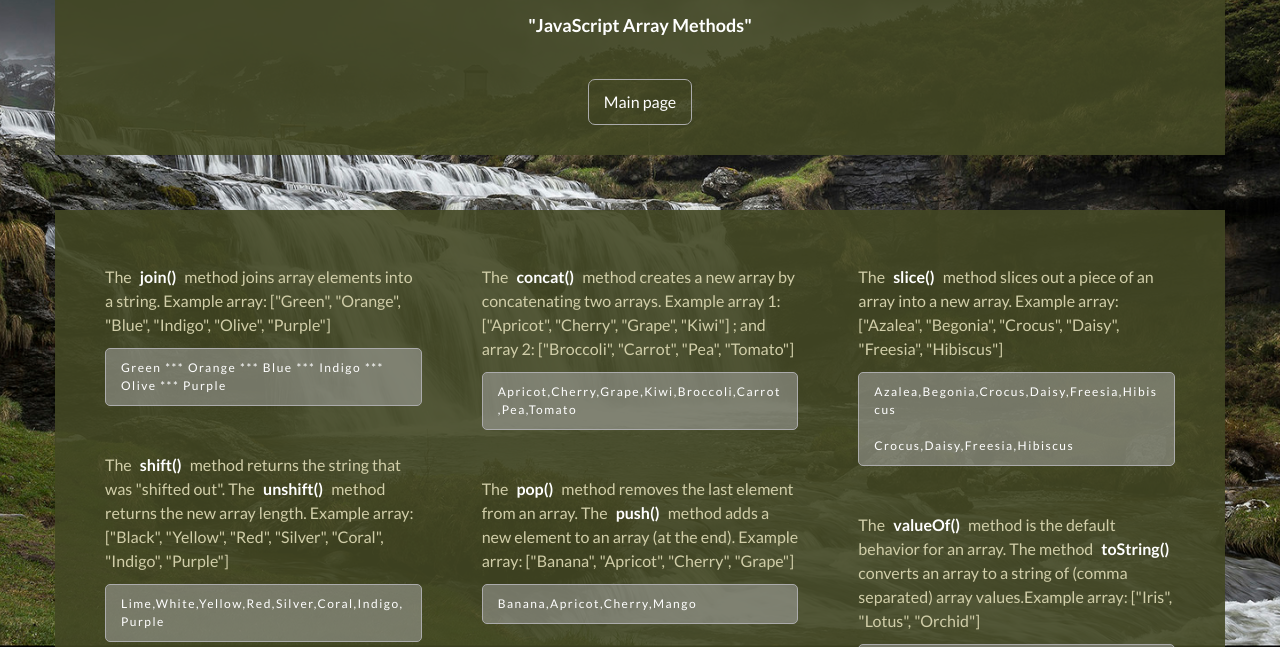
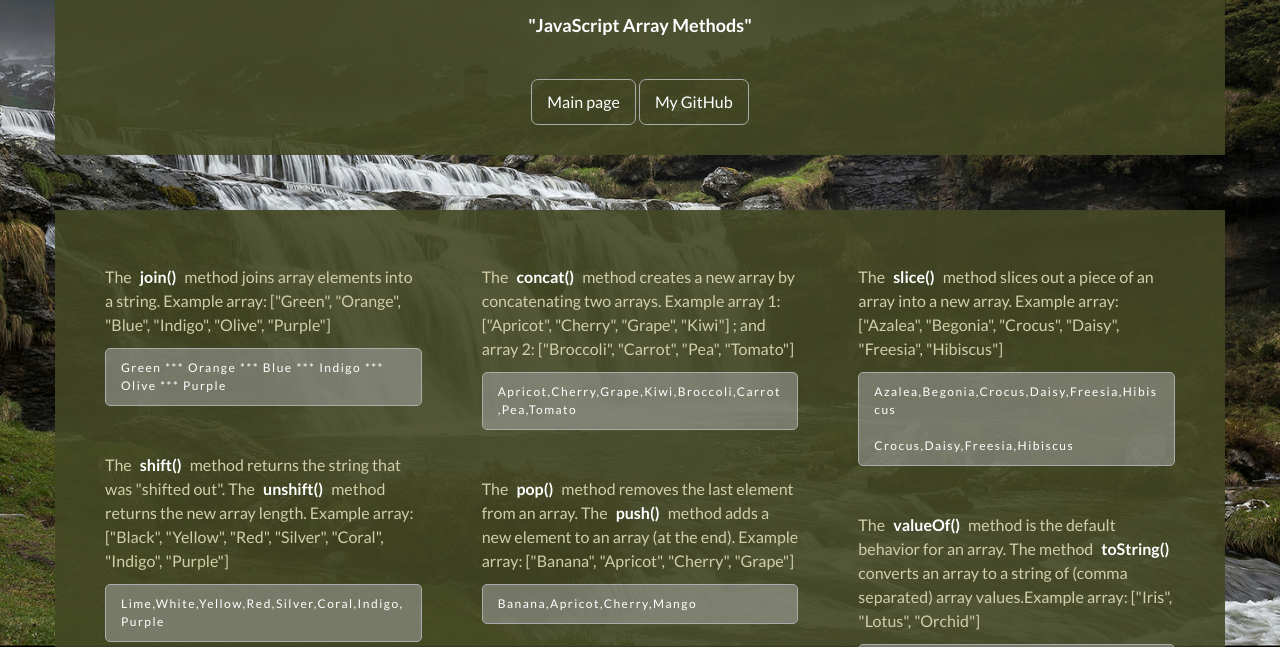
Before and after one commit to ZlataSon/zlatason.github.io, a plain HTML site: page lesson_1/lesson1.html in a window 1280 px wide. Shown: the part 153-800 px from the top of the page. Drawn offline with Linux system fonts and the light colour scheme.

Commit message:
commit lesson 3 last

```diff
--- a/lesson_1/lesson1.html
+++ b/lesson_1/lesson1.html
@@ -15,6 +15,7 @@
         <h5>"JavaScript Array Methods"</h5>
         <div class="center">
             <a class="button" href="https://zlatason.github.io/">Main page</a>
+            <a class="button" href="https://github.com/ZlataSon/zlatason.github.io">My GitHub</a>
         </div>
     </div>
 </div>
```
Also changed, not shown: lesson_2/lesson2.html (+1 -0 lines).
